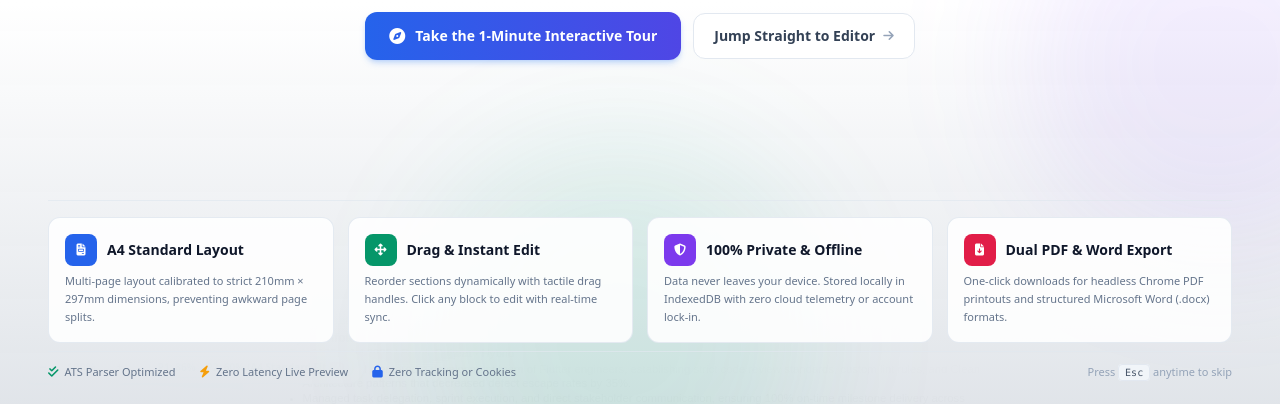
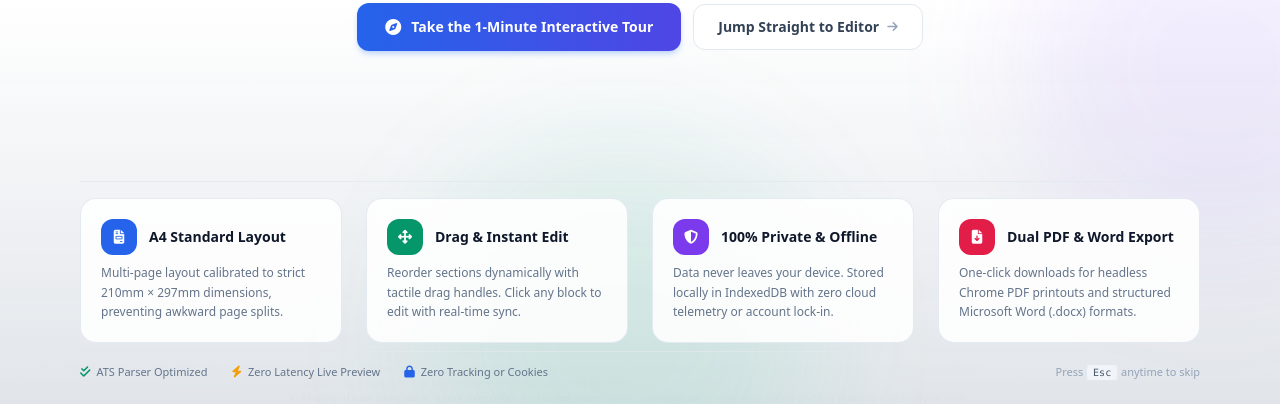
Before and after one commit to bhx20/Resume-Studio, a website: page src/client/index.html in a window 1280 px wide. Shown: the part 396-800 px from the top of the page. Drawn offline with nearby package versions, Linux system fonts and the light colour scheme; no server answers.

Commit message:
feat(welcome): expand layout horizontally to fill full screen width and remove side gaps

```diff
--- a/src/client/index.html
+++ b/src/client/index.html
@@ -901,11 +901,11 @@
       <div class="absolute top-1/3 -right-32 w-96 h-96 bg-violet-500/10 rounded-full blur-3xl pointer-events-none"></div>
       <div class="absolute -bottom-32 left-1/3 w-96 h-96 bg-emerald-500/10 rounded-full blur-3xl pointer-events-none"></div>
 
-      <!-- Centered Content Wrapper: Calibrated to fit 100% within viewport -->
-      <div class="max-w-7xl w-full mx-auto flex-1 flex flex-col justify-between px-5 py-4 sm:px-8 sm:py-5 lg:px-12 lg:py-6 z-10">
+      <!-- Full-Width Content Wrapper: Expands across entire viewport width -->
+      <div class="w-full flex-1 flex flex-col justify-between px-6 sm:px-10 md:px-14 lg:px-16 xl:px-20 py-4 sm:py-5 lg:py-6 z-10">
 
         <!-- Top Navigation / Header Bar -->
-        <header class="flex items-center justify-between pb-3 sm:pb-4 border-b border-slate-200/80 gap-4 shrink-0">
+        <header class="flex items-center justify-between pb-3 sm:pb-4 border-b border-slate-200/80 gap-4 shrink-0 w-full">
           <!-- System Logo -->
           <div class="flex items-center gap-3">
             <img src="assets/logo.png" alt="Resume Studio" class="h-8 sm:h-9 w-auto object-contain drop-shadow-xs" />
@@ -920,89 +920,89 @@
         </header>
 
         <!-- Hero Section -->
-        <main class="py-3 sm:py-5 md:py-6 text-center max-w-3xl mx-auto space-y-3 sm:space-y-4 my-auto shrink-0">
+        <main class="py-3 sm:py-5 md:py-6 text-center max-w-4xl lg:max-w-5xl mx-auto space-y-3 sm:space-y-4 my-auto shrink-0 w-full">
 
           <!-- Main Title -->
-          <h1 id="welcome-modal-title" class="text-2xl sm:text-3xl md:text-4xl lg:text-[42px] font-black text-slate-900 tracking-tight leading-[1.14]">
+          <h1 id="welcome-modal-title" class="text-2xl sm:text-3xl md:text-4xl lg:text-[44px] font-black text-slate-900 tracking-tight leading-[1.14]">
             Craft your executive resume with <span class="bg-gradient-to-r from-blue-600 via-indigo-600 to-violet-600 bg-clip-text text-transparent">pixel-perfect ATS standards</span>.
           </h1>
 
           <!-- Subtitle -->
-          <p class="text-xs sm:text-sm md:text-base text-slate-600 max-w-xl mx-auto leading-relaxed">
+          <p class="text-xs sm:text-sm md:text-base text-slate-600 max-w-2xl mx-auto leading-relaxed">
             The professional document engineering suite engineered for high-impact careers. Live multi-page A4 calibration, dynamic drag-and-drop sections, 100% private offline storage, and production-ready exports.
           </p>
 
           <!-- Primary & Secondary Action Dock -->
           <div class="flex flex-col sm:flex-row items-center justify-center gap-3 pt-1 sm:pt-2">
-            <button id="welcome-btn-tour" type="button" class="w-full sm:w-auto px-6 py-2.5 sm:py-3 rounded-xl bg-gradient-to-r from-blue-600 to-indigo-600 hover:from-blue-700 hover:to-indigo-700 text-white text-xs sm:text-sm font-bold shadow-md shadow-blue-500/25 hover:shadow-lg hover:shadow-blue-500/35 hover:-translate-y-0.5 transition-all flex items-center justify-center gap-2.5 cursor-pointer">
+            <button id="welcome-btn-tour" type="button" class="w-full sm:w-auto px-7 py-2.5 sm:py-3 rounded-xl bg-gradient-to-r from-blue-600 to-indigo-600 hover:from-blue-700 hover:to-indigo-700 text-white text-xs sm:text-sm font-bold shadow-md shadow-blue-500/25 hover:shadow-lg hover:shadow-blue-500/35 hover:-translate-y-0.5 transition-all flex items-center justify-center gap-2.5 cursor-pointer">
               <i class="fa-solid fa-compass text-base"></i>
               <span>Take the 1-Minute Interactive Tour</span>
             </button>
-            <button id="welcome-btn-skip" type="button" class="w-full sm:w-auto px-5 py-2.5 sm:py-3 rounded-xl text-slate-700 hover:text-slate-900 bg-white hover:bg-slate-50 border border-slate-200 hover:border-slate-300 text-xs sm:text-sm font-semibold transition shadow-2xs flex items-center justify-center gap-2 cursor-pointer">
+            <button id="welcome-btn-skip" type="button" class="w-full sm:w-auto px-6 py-2.5 sm:py-3 rounded-xl text-slate-700 hover:text-slate-900 bg-white hover:bg-slate-50 border border-slate-200 hover:border-slate-300 text-xs sm:text-sm font-semibold transition shadow-2xs flex items-center justify-center gap-2 cursor-pointer">
               <span>Jump Straight to Editor</span>
               <i class="fa-solid fa-arrow-right text-xs text-slate-400"></i>
             </button>
           </div>
         </main>
 
-        <!-- 4-Column Feature Pillars Grid (Compact & Balanced) -->
-        <section class="grid grid-cols-1 sm:grid-cols-2 lg:grid-cols-4 gap-3 lg:gap-3.5 pt-3 sm:pt-4 border-t border-slate-200/70 shrink-0" aria-label="Key features">
+        <!-- 4-Column Feature Pillars Grid (Expanded Full-Width) -->
+        <section class="grid grid-cols-1 sm:grid-cols-2 lg:grid-cols-4 gap-4 lg:gap-6 pt-3 sm:pt-4 border-t border-slate-200/70 shrink-0 w-full" aria-label="Key features">
 
           <!-- Pillar 1 -->
-          <div class="p-3.5 sm:p-4 rounded-xl bg-white/90 border border-slate-200/90 shadow-2xs hover:border-blue-300 hover:shadow-sm transition-all group">
-            <div class="space-y-1.5">
-              <div class="flex items-center gap-2.5">
-                <div class="w-8 h-8 rounded-lg bg-blue-600 text-white flex items-center justify-center shadow-xs text-xs shrink-0 group-hover:scale-105 transition-transform">
+          <div class="p-4 sm:p-5 rounded-2xl bg-white/90 border border-slate-200/90 shadow-2xs hover:border-blue-300 hover:shadow-sm transition-all group">
+            <div class="space-y-2">
+              <div class="flex items-center gap-3">
+                <div class="w-9 h-9 rounded-xl bg-blue-600 text-white flex items-center justify-center shadow-xs text-sm shrink-0 group-hover:scale-105 transition-transform">
                   <i class="fa-solid fa-file-invoice"></i>
                 </div>
-                <h3 class="text-xs sm:text-sm font-bold text-slate-900 leading-snug">A4 Standard Layout</h3>
+                <h3 class="text-sm font-bold text-slate-900 leading-snug">A4 Standard Layout</h3>
               </div>
-              <p class="text-[11px] text-slate-500 leading-relaxed">
+              <p class="text-xs text-slate-500 leading-relaxed">
                 Multi-page layout calibrated to strict 210mm × 297mm dimensions, preventing awkward page splits.
               </p>
             </div>
           </div>
 
           <!-- Pillar 2 -->
-          <div class="p-3.5 sm:p-4 rounded-xl bg-white/90 border border-slate-200/90 shadow-2xs hover:border-emerald-300 hover:shadow-sm transition-all group">
-            <div class="space-y-1.5">
-              <div class="flex items-center gap-2.5">
-                <div class="w-8 h-8 rounded-lg bg-emerald-600 text-white flex items-center justify-center shadow-xs text-xs shrink-0 group-hover:scale-105 transition-transform">
+          <div class="p-4 sm:p-5 rounded-2xl bg-white/90 border border-slate-200/90 shadow-2xs hover:border-emerald-300 hover:shadow-sm transition-all group">
+            <div class="space-y-2">
+              <div class="flex items-center gap-3">
+                <div class="w-9 h-9 rounded-xl bg-emerald-600 text-white flex items-center justify-center shadow-xs text-sm shrink-0 group-hover:scale-105 transition-transform">
                   <i class="fa-solid fa-arrows-up-down-left-right"></i>
                 </div>
-                <h3 class="text-xs sm:text-sm font-bold text-slate-900 leading-snug">Drag &amp; Instant Edit</h3>
+                <h3 class="text-sm font-bold text-slate-900 leading-snug">Drag &amp; Instant Edit</h3>
               </div>
-              <p class="text-[11px] text-slate-500 leading-relaxed">
+              <p class="text-xs text-slate-500 leading-relaxed">
                 Reorder sections dynamically with tactile drag handles. Click any block to edit with real-time sync.
               </p>
             </div>
           </div>
 
           <!-- Pillar 3 -->
-          <div class="p-3.5 sm:p-4 rounded-xl bg-white/90 border border-slate-200/90 shadow-2xs hover:border-violet-300 hover:shadow-sm transition-all group">
-            <div class="space-y-1.5">
-              <div class="flex items-center gap-2.5">
-                <div class="w-8 h-8 rounded-lg bg-violet-600 text-white flex items-center justify-center shadow-xs text-xs shrink-0 group-hover:scale-105 transition-transform">
+          <div class="p-4 sm:p-5 rounded-2xl bg-white/90 border border-slate-200/90 shadow-2xs hover:border-violet-300 hover:shadow-sm transition-all group">
+            <div class="space-y-2">
+              <div class="flex items-center gap-3">
+                <div class="w-9 h-9 rounded-xl bg-violet-600 text-white flex items-center justify-center shadow-xs text-sm shrink-0 group-hover:scale-105 transition-transform">
                   <i class="fa-solid fa-shield-halved"></i>
                 </div>
-                <h3 class="text-xs sm:text-sm font-bold text-slate-900 leading-snug">100% Private &amp; Offline</h3>
+                <h3 class="text-sm font-bold text-slate-900 leading-snug">100% Private &amp; Offline</h3>
               </div>
-              <p class="text-[11px] text-slate-500 leading-relaxed">
+              <p class="text-xs text-slate-500 leading-relaxed">
                 Data never leaves your device. Stored locally in IndexedDB with zero cloud telemetry or account lock-in.
               </p>
             </div>
           </div>
 
           <!-- Pillar 4 -->
-          <div class="p-3.5 sm:p-4 rounded-xl bg-white/90 border border-slate-200/90 shadow-2xs hover:border-rose-300 hover:shadow-sm transition-all group">
-            <div class="space-y-1.5">
-              <div class="flex items-center gap-2.5">
-                <div class="w-8 h-8 rounded-lg bg-rose-600 text-white flex items-center justify-center shadow-xs text-xs shrink-0 group-hover:scale-105 transition-transform">
+          <div class="p-4 sm:p-5 rounded-2xl bg-white/90 border border-slate-200/90 shadow-2xs hover:border-rose-300 hover:shadow-sm transition-all group">
+            <div class="space-y-2">
+              <div class="flex items-center gap-3">
+                <div class="w-9 h-9 rounded-xl bg-rose-600 text-white flex items-center justify-center shadow-xs text-sm shrink-0 group-hover:scale-105 transition-transform">
                   <i class="fa-solid fa-file-arrow-down"></i>
                 </div>
-                <h3 class="text-xs sm:text-sm font-bold text-slate-900 leading-snug">Dual PDF &amp; Word Export</h3>
+                <h3 class="text-sm font-bold text-slate-900 leading-snug">Dual PDF &amp; Word Export</h3>
               </div>
-              <p class="text-[11px] text-slate-500 leading-relaxed">
+              <p class="text-xs text-slate-500 leading-relaxed">
                 One-click downloads for headless Chrome PDF printouts and structured Microsoft Word (.docx) formats.
               </p>
             </div>
```
